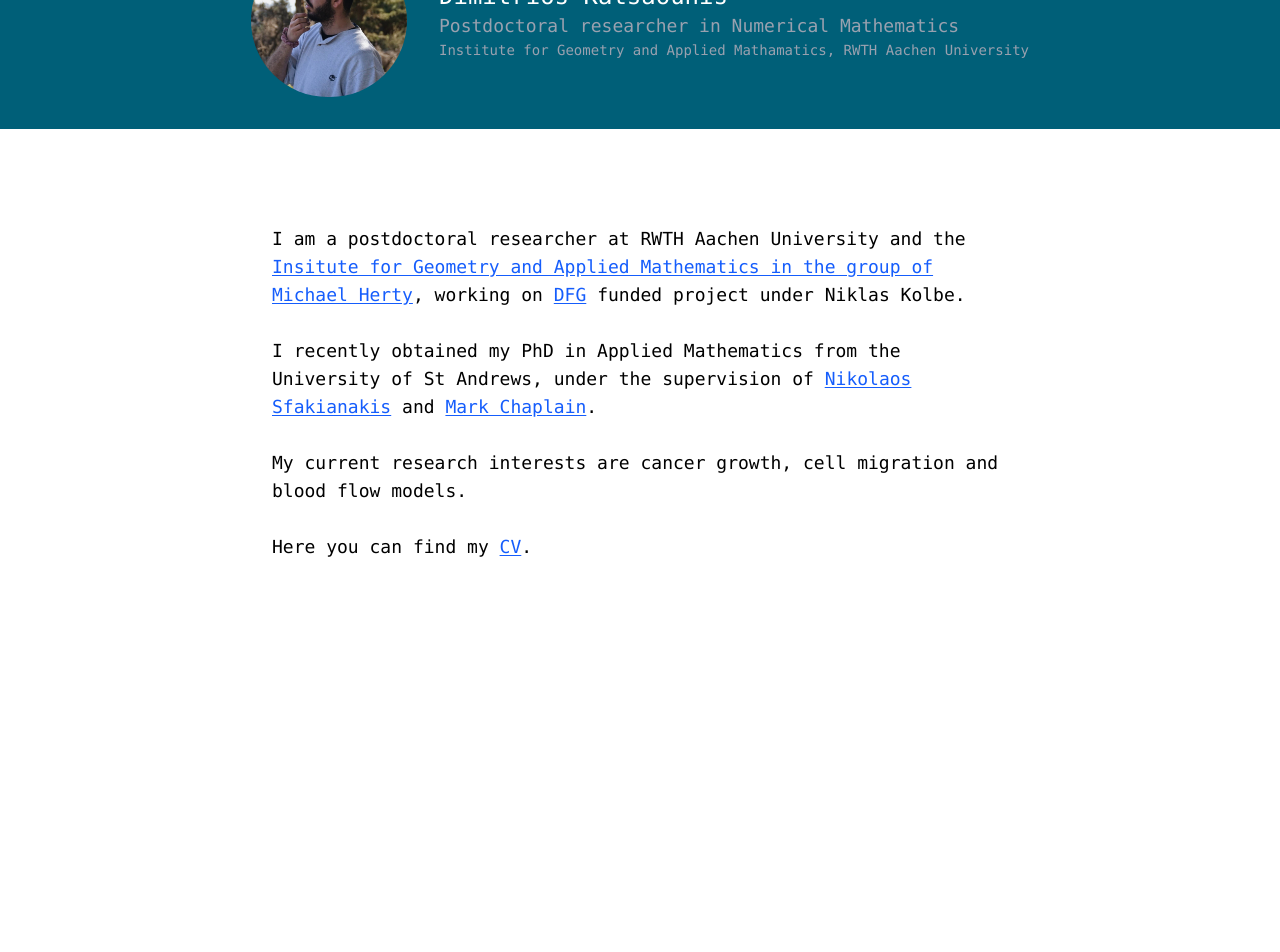
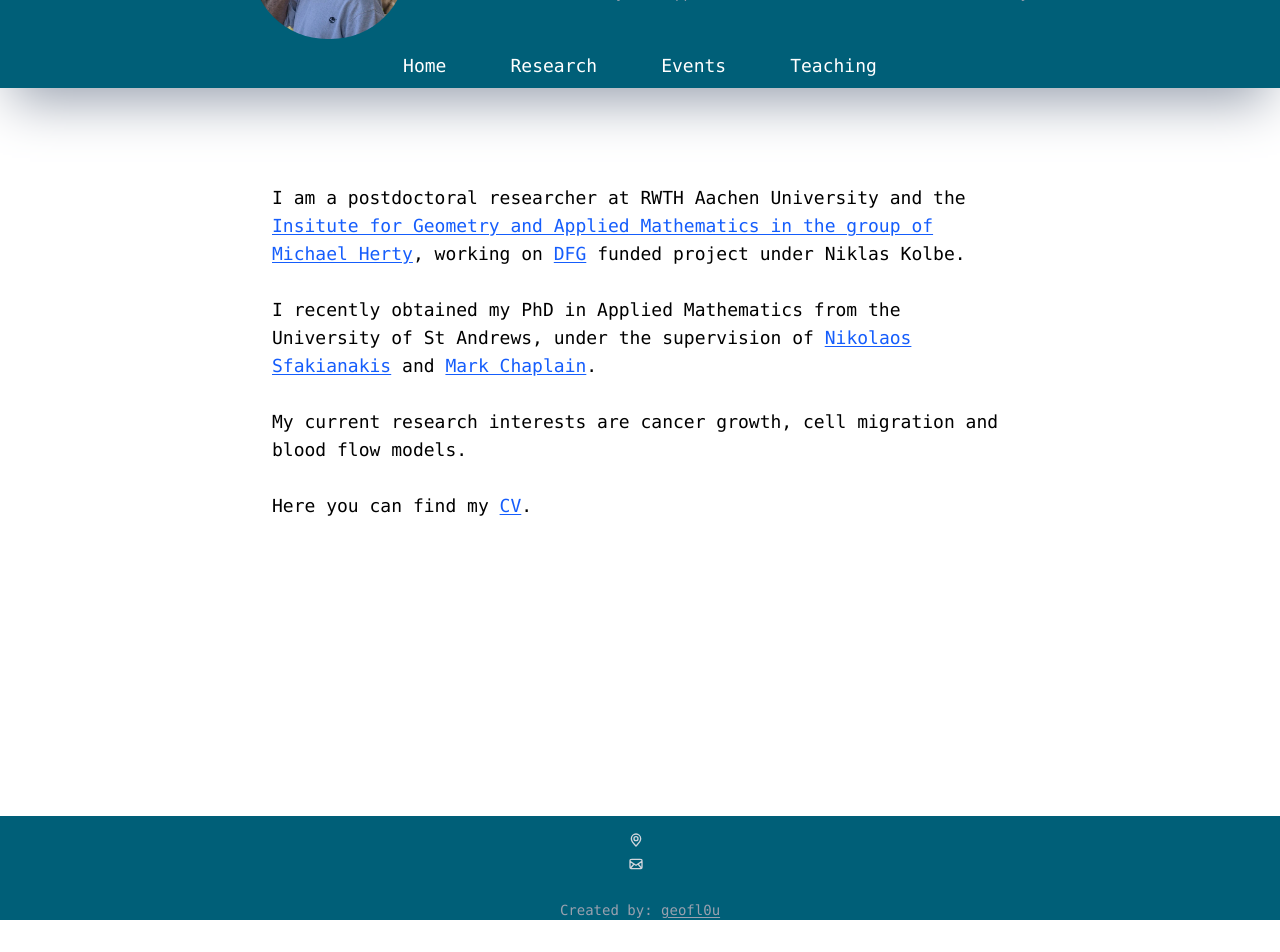
Before and after one commit to dkatsaounis/DK-website, a Next.js app: page / in a window 1280 px wide. Shown: the part 120-1072 px from the top of the page. After the commit the page ends 1040 px from the top, so only its background shows below. Built offline with nearby package versions, Linux system fonts and the light colour scheme.

Commit message:
refactor: tidy up components for scaling up

```diff
--- /dev/null
+++ b/src/app/components/footer.tsx
@@ -0,0 +1,35 @@
+import Link from "next/link";
+import Icon from "./icon";
+
+import { CONTENT_CONFIG } from "~/contentConfiguration";
+
+export default function Footer() {
+  return (
+    <div className="row-span-1 grid grid-rows-4 gap-2 bg-cyan-800">
+      <div className="row-span-3 mt-4 flex flex-col gap-2 px-4 text-gray-300 lg:mx-auto">
+        <div className="row-span-1 flex flex-row gap-2">
+          <Icon name="location" size="small" />
+          <div className="m-auto flex-1 text-sm">
+            {CONTENT_CONFIG.officeAddress}
+          </div>
+        </div>
+        <div className="flex flex-row gap-2">
+          <Icon name="mail" size="small" />
+          <div className="m-auto flex-1 text-sm">{CONTENT_CONFIG.email}</div>
+        </div>
+      </div>
+      <div className="row-span-1 mx-auto text-gray-400">
+        <div className="text-sm">
+          Created by:{" "}
+          <Link
+            href="https://github.com/geofl0u"
+            target="_tab"
+            className="underline underline-offset-2 hover:text-gray-300"
+          >
+            geofl0u
+          </Link>
+        </div>
+      </div>
+    </div>
+  );
+}
--- /dev/null
+++ b/src/app/components/header.tsx
@@ -0,0 +1,28 @@
+import Image from "next/image";
+
+import { CONTENT_CONFIG } from "~/contentConfiguration";
+import Navbar from "./navbar";
+
+export default function Header() {
+  return (
+    <div className="row-span-2 grid grid-rows-5 bg-cyan-800 shadow-2xl shadow-gray-400">
+      <div className="row-span-4 flex flex-row gap-8 px-4 lg:mx-auto">
+        <Image
+          src="/face-pic.jpg"
+          alt="profile picture"
+          width={156}
+          height={156}
+          className="m-auto rounded-full"
+        />
+        <div className="m-auto flex flex-1 flex-col">
+          <div className="text-2xl text-white">Dimitrios Katsaounis</div>
+          <div className="text-lg text-gray-400">{CONTENT_CONFIG.title}</div>
+          <div className="text-sm text-gray-400">
+            {CONTENT_CONFIG.department}
+          </div>
+        </div>
+      </div>
+      <Navbar />
+    </div>
+  );
+}
--- /dev/null
+++ b/src/app/components/icon.tsx
@@ -0,0 +1,18 @@
+import type { IconName, IconSize } from "~/interfaces/icon.interface";
+import "~/styles/icons.css";
+
+interface IconProps {
+  size?: IconSize;
+  name: IconName;
+  color?: string;
+}
+
+export default function Icon(props: IconProps) {
+  const { name, size, color } = props;
+  return (
+    <span
+      className={`icon icon-${name} ${size ?? "medium"}`}
+      style={{ backgroundColor: color ?? "var(--color-gray-300)" }}
+    />
+  );
+}
--- a/src/app/components/introductionText.tsx
+++ b/src/app/components/introductionText.tsx
@@ -1,9 +1,9 @@
-import OutLink from "./link";
+import OutLink from "./outLink";
 
 export default function IntroductionText() {
   return (
-    <div className="row-span-8 container mx-auto flex max-w-3xl flex-col items-start justify-center text-lg">
-      <div className="m-auto mx-4 mt-24">
+    <div className="row-span-7 container mx-auto max-w-3xl items-start justify-center text-lg">
+      <div className="mx-4 mt-24">
         I am a postdoctoral researcher at RWTH Aachen University and the{" "}
         <OutLink
           label="Insitute for Geometry and Applied Mathematics in the group of"
--- /dev/null
+++ b/src/app/components/pageWrapper.tsx
@@ -0,0 +1,15 @@
+import type React from "react";
+import Footer from "./footer";
+import Header from "./header";
+
+export default function PageWrapper(props: { children: React.ReactNode }) {
+  return (
+    <main className="min-h-screen items-center">
+      <div className="grid min-h-screen w-full grid-rows-10">
+        <Header />
+        {props.children}
+        <Footer />
+      </div>
+    </main>
+  );
+}
--- a/src/app/layout.tsx
+++ b/src/app/layout.tsx
@@ -12,8 +12,8 @@ export default function RootLayout({
   children,
 }: Readonly<{ children: React.ReactNode }>) {
   return (
-    <html lang="en" className="h-full bg-white text-black">
-      <body className="font-mono">{children}</body>
+    <html lang="en" className="h-screen bg-white text-black">
+      <body className="h-full font-mono">{children}</body>
     </html>
   );
 }
--- a/src/app/page.tsx
+++ b/src/app/page.tsx
@@ -1,38 +1,13 @@
-import Image from "next/image";
-
+import PageWrapper from "./components/pageWrapper";
 import IntroductionText from "./components/introductionText";
 
-import { CONTENT_CONFIG } from "~/contentConfiguration";
-
+//TODO: Think about positioning and sticky header
 //TODO: Think about what to do with department line
-//TODO: Think about your tag
 
 export default function HomePage() {
   return (
-    <main className="flex min-h-screen flex-col items-center">
-      <div className="grid h-full w-full grid-rows-10">
-        <div className="row-span-2 flex h-full w-full flex-row bg-cyan-800">
-          <div className="mt-16 mb-8 flex flex-row gap-8 px-4 lg:mx-auto">
-            <Image
-              src="/face-pic.jpg"
-              alt="profile picture"
-              width={156}
-              height={156}
-              className="m-auto rounded-full"
-            />
-            <div className="m-auto flex flex-1 flex-col">
-              <div className="text-2xl text-white">Dimitrios Katsaounis</div>
-              <div className="text-lg text-gray-400">
-                {CONTENT_CONFIG.title}
-              </div>
-              <div className="text-sm text-gray-400">
-                {CONTENT_CONFIG.department}
-              </div>
-            </div>
-          </div>
-        </div>
-        <IntroductionText />
-      </div>
-    </main>
+    <PageWrapper>
+      <IntroductionText />
+    </PageWrapper>
   );
 }
--- /dev/null
+++ b/src/interfaces/icon.interface.ts
@@ -0,0 +1,3 @@
+export type IconSize = "small" | "medium" | "large" | "x-large";
+
+export type IconName = "mail" | "location";
--- a/src/styles/globals.css
+++ b/src/styles/globals.css
@@ -1,6 +1,7 @@
 @import "tailwindcss";
 
 @theme {
-  --font-sans: var(--font-geist-sans), ui-sans-serif, system-ui, sans-serif,
+  --font-sans:
+    var(--font-geist-sans), ui-sans-serif, system-ui, sans-serif,
     "Apple Color Emoji", "Segoe UI Emoji", "Segoe UI Symbol", "Noto Color Emoji";
 }
--- /dev/null
+++ b/src/styles/icons.css
@@ -0,0 +1,43 @@
+.icon {
+  display: block;
+
+  margin: auto;
+
+  mask-repeat: no-repeat;
+  mask-position: center;
+  mask-size: contain;
+
+  -webkit-mask-repeat: no-repeat;
+  -webkit-mask-position: center;
+  -webkit-mask-size: contain;
+}
+
+.small {
+  width: 16px;
+  height: 16px;
+}
+
+.medium {
+  width: 24px;
+  height: 24px;
+}
+
+.large {
+  width: 32px;
+  height: 32px;
+}
+
+.x-large {
+  width: 40px;
+  height: 40px;
+}
+
+.icon-location {
+  mask-image: url("/icons/location-icon.svg");
+  -webkit-mask-image: url("/icons/location-icon.svg");
+}
+
+.icon-mail {
+  mask-image: url("/icons/mail-icon.svg");
+  -webkit-mask-image: url("/icons/mail-icon.svg");
+}
```
Also changed, not shown: src/app/components/outLink.tsx (renamed from src/app/components/link.tsx).
